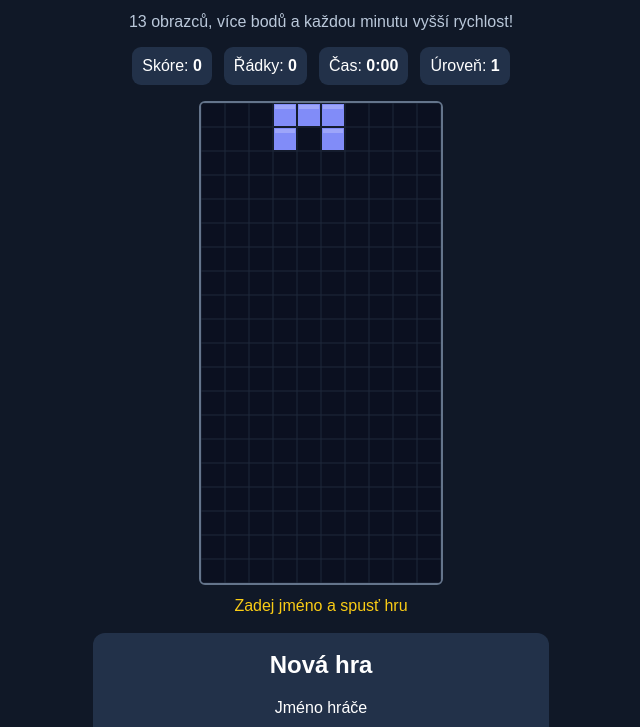
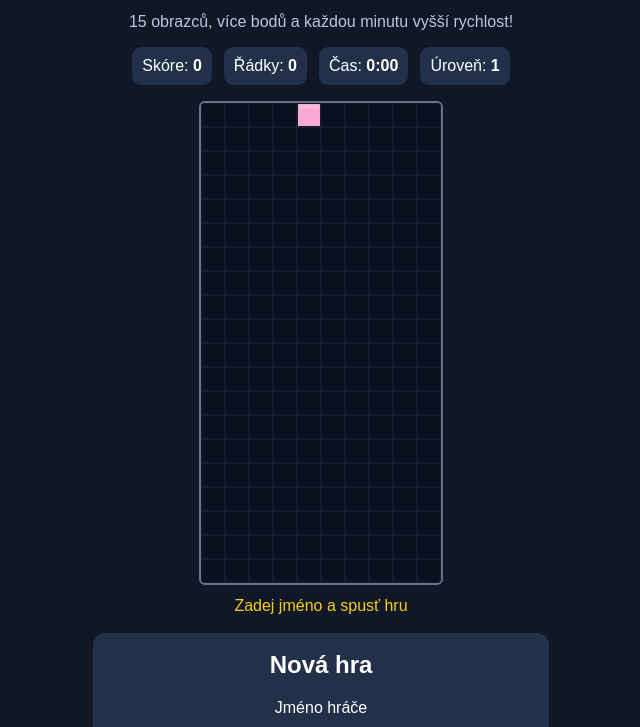
Before and after one commit to kmonda2/moje-webovky, a plain HTML site: page tetris.html in a window 1280 px wide. Shown: the part 73-800 px from the top of the page, without its empty margins (319-959 px from the left). Drawn offline with Linux system fonts and the light colour scheme.

Commit message:
Add files via upload

```diff
--- a/tetris.html
+++ b/tetris.html
@@ -83,7 +83,7 @@
 <body>
 
 <h1>🎮 Tetris+</h1>
-<p>13 obrazců, více bodů a každou minutu vyšší rychlost!</p>
+<p>15 obrazců, více bodů a každou minutu vyšší rychlost!</p>
 
 <div class="stats">
   <span>Skóre: <b id="score">0</b></span>
@@ -163,7 +163,9 @@ const shapes = [
   [[0,1,0],[1,1,1],[0,1,0]],
   [[1,0],[1,0],[1,1]],
   [[1,1,1],[1,0,1]],
-  [[1,1,0],[0,1,1],[0,0,1]]
+  [[1,1,0],[0,1,1],[0,0,1]],
+  [[1]],              // Tečka
+  [[1,1]]             // Dvě tečky vedle sebe
 ];
 
 
@@ -182,7 +184,9 @@ const colors = [
   '#c084fc',
   '#fbbf24',
   '#818cf8',
-  '#fb7185'
+  '#fb7185',
+  '#f9a8d4',
+  '#86efac'
 ];
 
 
```
